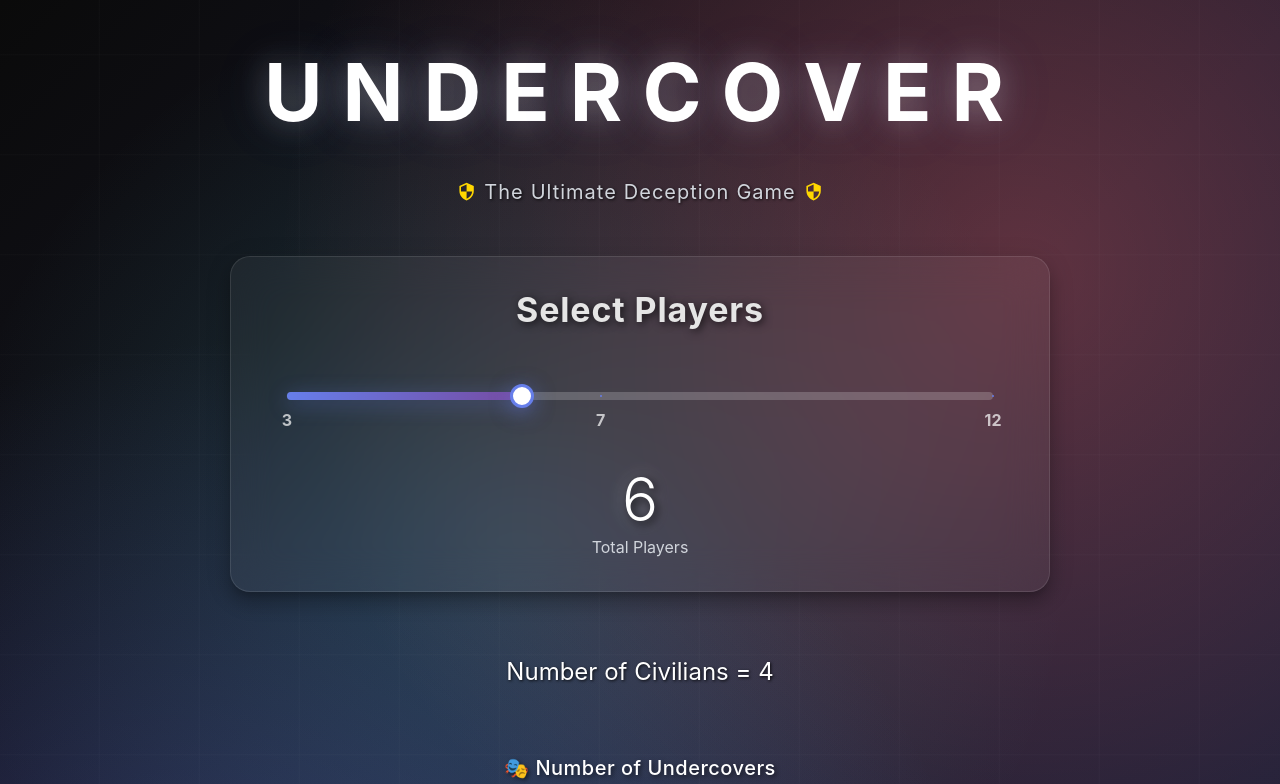
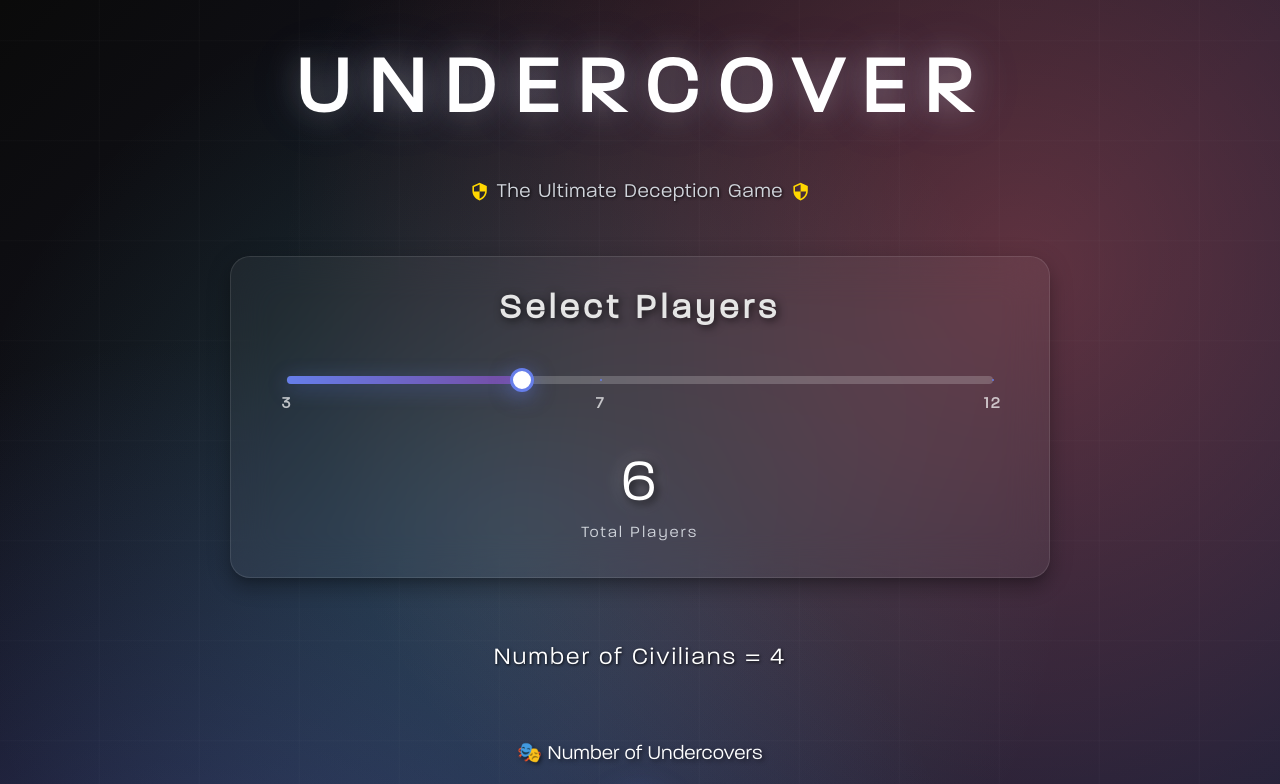
Before and after one commit to coutaditya/undercover-game, a React (Vite) app: page / in a window 1280 px wide. Shown: the top 784 px of the page. Built offline with nearby package versions, Linux system fonts and the light colour scheme.

Commit message:
Updated Font and UI styling

```diff
--- a/index.html
+++ b/index.html
@@ -5,6 +5,8 @@
     <link rel="icon" type="image/svg+xml" href="/vite.svg" />
     <meta name="viewport" content="width=device-width, initial-scale=1.0" />
     <title>Undercover</title>
+    <!-- ✅ Preload Paralucent font to avoid FOUT -->
+    <link rel="preload" href="/fonts/paralucent-light.otf" as="font" type="font/otf" crossorigin="anonymous" />
   </head>
   <body>
     <div id="root"></div>
--- a/src/components/Header.tsx
+++ b/src/components/Header.tsx
@@ -15,7 +15,7 @@ export default function Header({ title = "UNDERCOVER", subtitle = "The Ultimate
                 sx={{
                     fontSize: { xs: "3rem", md: "5rem" },
                     textShadow: "0 0 30px rgba(255, 255, 255, 0.3), 0 0 60px rgba(102, 126, 234, 0.2)",
-                    fontFamily: "'Inter', sans-serif",
+                    fontFamily: "'Paralucent-light'",
                     fontWeight: "bold",
                     letterSpacing: "0.15em",
                     display: "flex",
@@ -52,7 +52,7 @@ export default function Header({ title = "UNDERCOVER", subtitle = "The Ultimate
                 className="text-gray-300 tracking-wide"
                 sx={{
                     textShadow: "1px 1px 3px rgba(0,0,0,0.8)",
-                    fontFamily: "'Inter', sans-serif",
+                    fontFamily: "'Paralucent-light'",
                     fontWeight: 400,
                     letterSpacing: "0.05em",
                     display: "flex",
--- a/src/components/Slider.tsx
+++ b/src/components/Slider.tsx
@@ -67,12 +67,13 @@ export default function PlayerSlider({ value, onChange, min = 3, max = 12 }: Pla
           variant="h4"
           className="text-white font-bold text-center tracking-wide"
           sx={{
-            mb: 6, // adds vertical spacing after heading
+            mb: 4, // increases vertical spacing after heading
             textShadow: "2px 2px 8px rgba(0,0,0,0.7)",
             color: "#e5e5e5", // light gray (near white)
-            fontFamily: "'Inter', sans-serif",
+            fontFamily: "'Paralucent-light'",
             textAlign: "center",
             fontWeight: "bold",
+            letterSpacing: "0.15em", // adds spacing between letters
           }}
         >
           Select Players
@@ -109,7 +110,10 @@ export default function PlayerSlider({ value, onChange, min = 3, max = 12 }: Pla
             >
               {value}
             </Typography>
-            <Typography variant="body1" className="text-gray-300 mt-2">
+            <Typography variant="body1" className="text-gray-300 mt-2" sx={{
+              fontFamily: "'Paralucent-light'",
+              letterSpacing: "0.15em", // adds spacing between letters
+            }}>
               Total Players
             </Typography>
           </Box>
--- a/src/index.css
+++ b/src/index.css
@@ -3,8 +3,8 @@
 @import "tailwindcss";
 
 @font-face {
-  font-family: 'BruceForever';
-  src: url('/fonts/BruceForeverRegular-X3jd2.ttf') format('truetype');
+  font-family: 'Paralucent-light';
+  src: url('/fonts/paralucent-light.otf') format('opentype');
   font-weight: normal;
   font-style: normal;
   font-display: swap;
@@ -14,9 +14,11 @@ html, body, #root {
   margin: 0;
   padding: 0;
   height: 100%;
+  font-family: 'Paralucent-light';
 }
 
 /* Custom global styles below if needed */
 body {
-  font-family: system-ui, Avenir, Helvetica, Arial, sans-serif;
+  font-family: 'Paralucent-light';
+  letter-spacing: 0.15em;
 }
--- a/src/pages/Homepage.tsx
+++ b/src/pages/Homepage.tsx
@@ -28,7 +28,7 @@ const darkTheme = createTheme({
         },
     },
     typography: {
-        fontFamily: '"Inter", "Roboto", "Helvetica", "Arial", sans-serif',
+        fontFamily: '"Paralucent-light", "Roboto", "Helvetica", "Arial", sans-serif',
     },
 })
 
@@ -147,7 +147,9 @@ export function Homepage() {
                             <Typography
                                 variant="h5"
                                 className="text-white font-medium"
-                                sx={{ textShadow: "1px 1px 3px rgba(0,0,0,0.8)" }}
+                                sx={{
+                                    textShadow: "1px 1px 3px rgba(0,0,0,0.8)",
+                                }}
                             >
                                 Number of Civilians = {civilians}
                             </Typography>
@@ -195,6 +197,7 @@ export function Homepage() {
                                         transform: "translateY(-2px)",
                                     },
                                     transition: "all 0.3s ease",
+                                    letterSpacing: "0.15em", // adds spacing between letters
                                 }}
                                 onClick={handleStartGame}
                             >
@@ -214,7 +217,9 @@ export function Homepage() {
                         >
                             <Box className="flex justify-center items-center space-x-2 mb-4">
                                 <Security className="text-yellow-400" />
-                                <Typography variant="h6" className="text-yellow-400 font-bold">
+                                <Typography variant="h6" className="text-yellow-400 font-bold" sx={{
+                                    letterSpacing: "0.15em", // adds spacing between letters
+                                }}>
                                     Mission Briefing
                                 </Typography>
                             </Box>
```
Also changed, not shown: src/components/Summary.tsx (+7 -2 lines), public/fonts/paralucent-light.otf (added).
